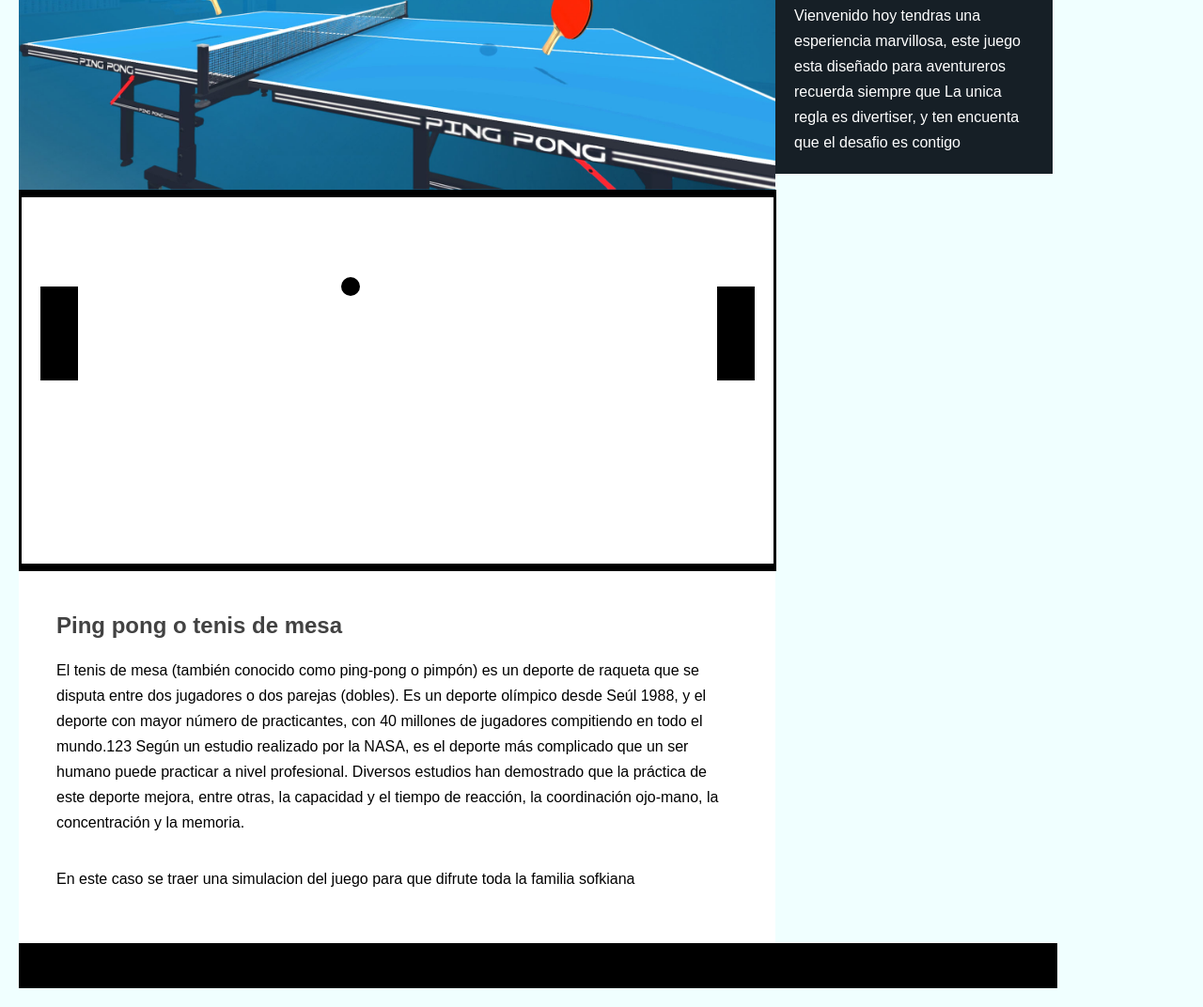
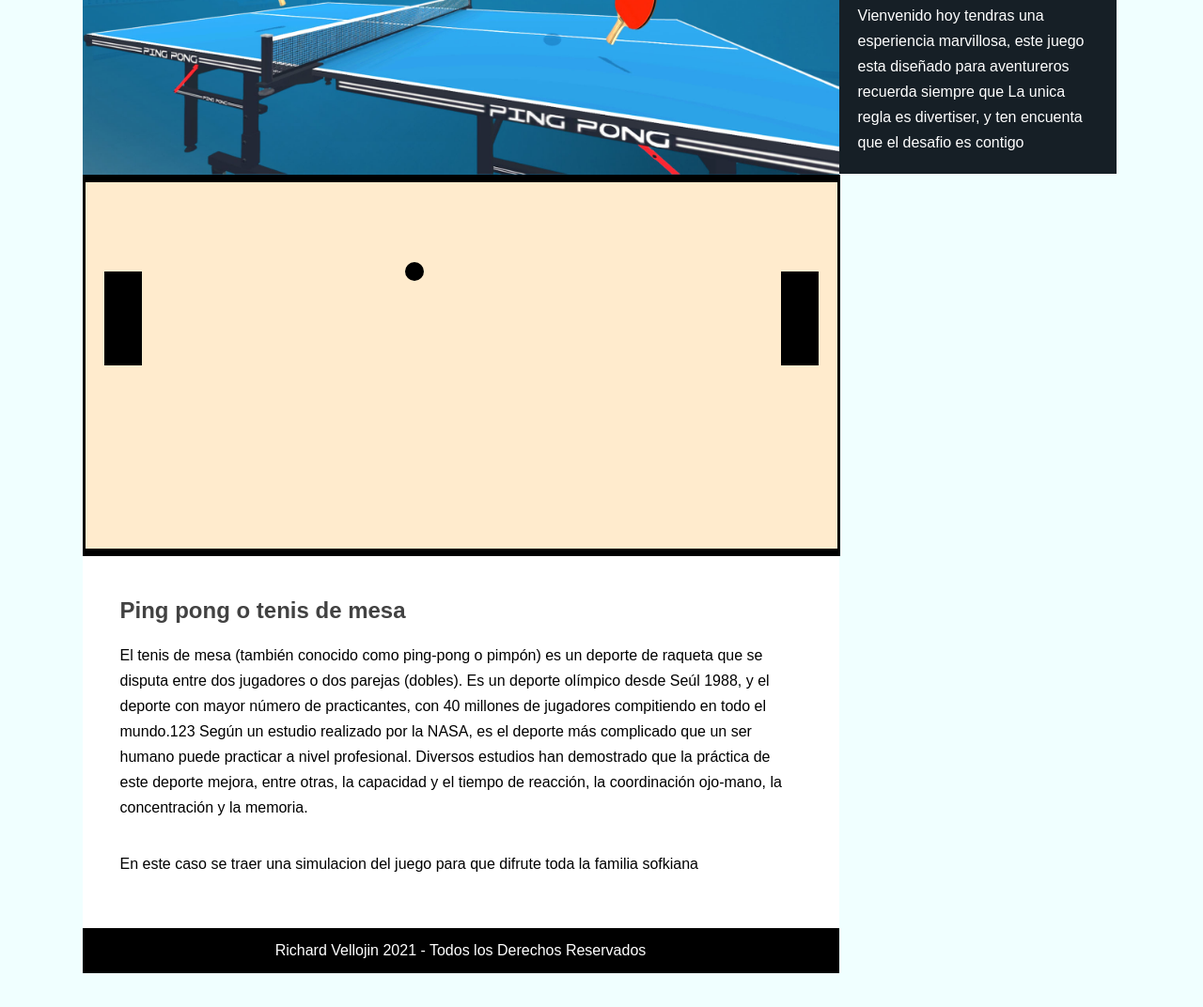
Before and after one commit to riveco20/Practica_1_JavaScript, a plain HTML site: page index.html in a window 1280 px wide. Shown: the part 329-1401 px from the top of the page at 94% size. Drawn offline with Linux system fonts and the light colour scheme.

Commit message:
Se termino de editar los estilos

```diff
--- a/css/estilos.css
+++ b/css/estilos.css
@@ -16,7 +16,7 @@ body{
 
 .contenedor{
     width: 1105px;
-    margin: 20px;
+    margin: 20px auto;
     overflow: hidden;
 }
 
@@ -126,14 +126,17 @@ aside .widget p{
 }
 
 canvas{
-    border:solid;}
+    border:solid;
+    background:blanchedalmond;
+
+}
 
 
 footer{
-    width: 1105px;
-    overflow: hidden;
+    width: 805px;
+    clear: both;
     background:black;
-    color:  15p;
+    color: #fff;
     padding:15px 0;
     text-align: center;
 
--- a/index.html
+++ b/index.html
@@ -19,7 +19,7 @@
 
         <section class="main">
             <div class="imagen">
-                <img src="Imagenes/1.jpg" alt="">
+                <img src="Imagenes/1.jpg" height="437px" alt="">
                 <canvas id="canvas"></canvas>
             </div>
 
```
